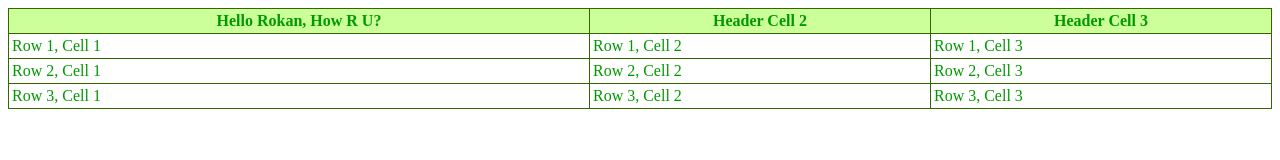
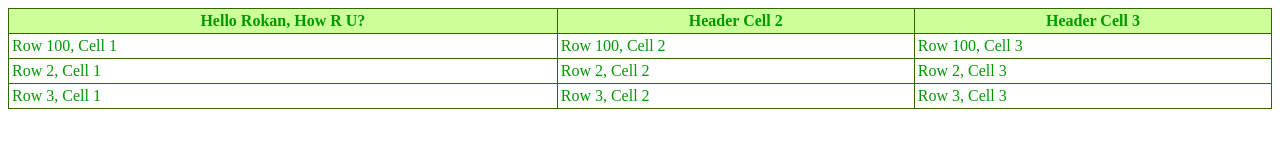
Before and after one commit to rokanshakil/webappsrv, a plain HTML site: page index.html in a window 1280 px wide. Drawn offline with Linux system fonts and the light colour scheme.

Commit message:
Update index.html

```diff
--- a/index.html
+++ b/index.html
@@ -34,9 +34,9 @@ background-color:#CCFF99;
 </thead>
 <tbody>
 <tr>
-<td>Row 1, Cell 1</td>
-<td>Row 1, Cell 2</td>
-<td>Row 1, Cell 3</td>
+<td>Row 100, Cell 1</td>
+<td>Row 100, Cell 2</td>
+<td>Row 100, Cell 3</td>
 </tr>
 <tr>
 <td>Row 2, Cell 1</td>
```
